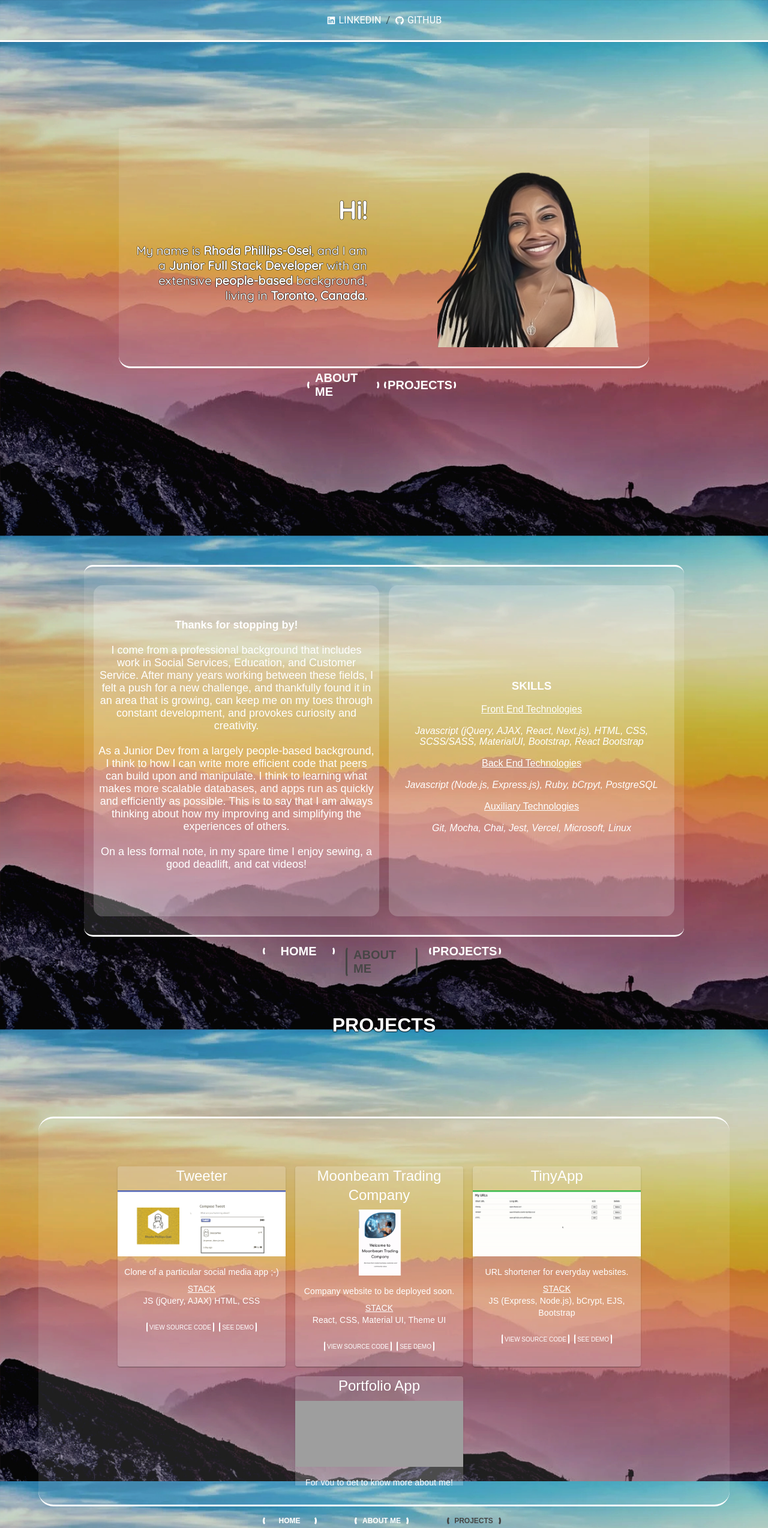
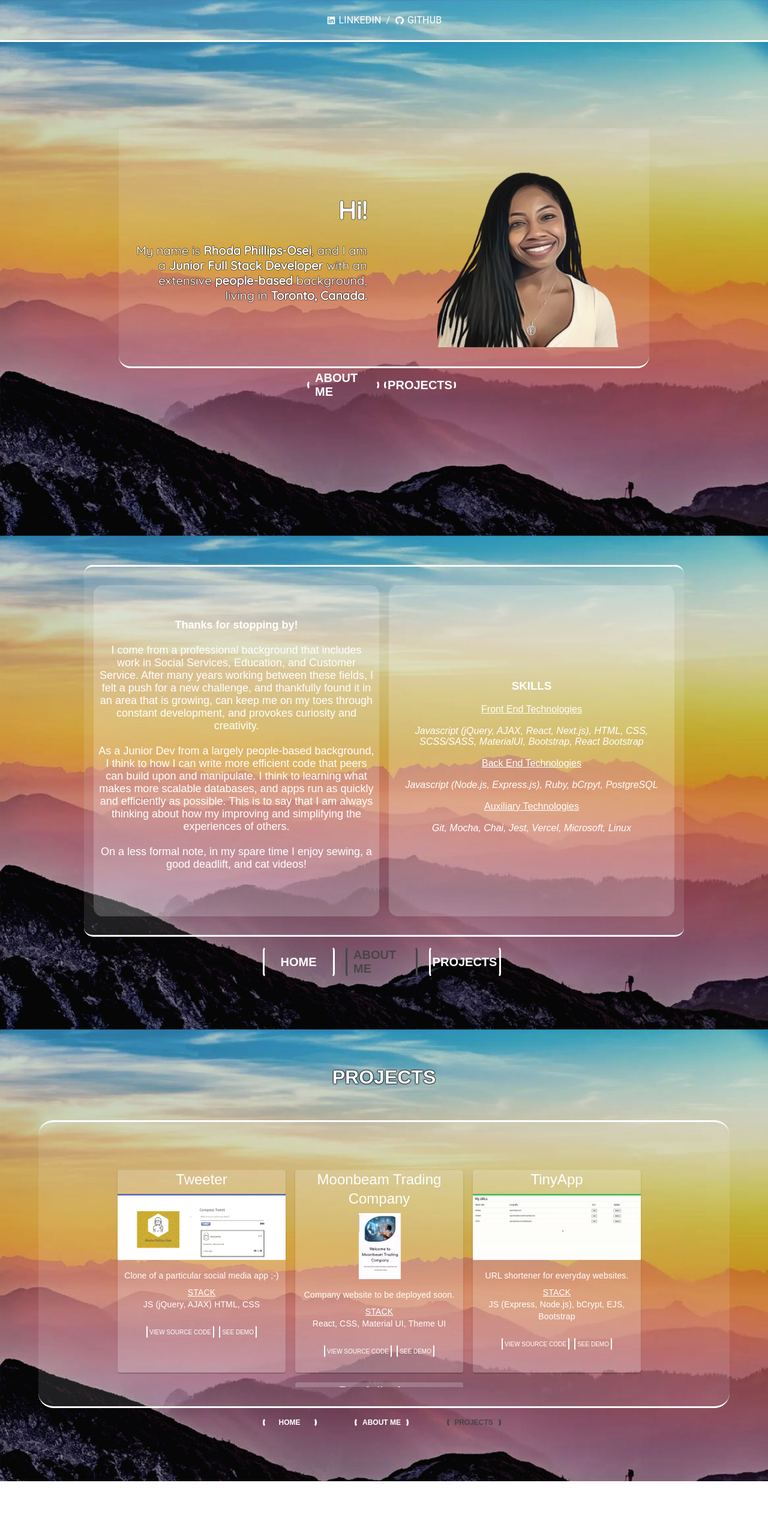
Before and after one commit to rphillipsosei/rhoda-portfolio, a Next.js app: page / in a window 1280 px wide. Shown: the whole page at 60% size. After the commit the page ends 2470 px from the top, so only its background shows below. Built offline with nearby package versions, Linux system fonts and the light colour scheme; grey boxes are pictures that could not be loaded; a web font is replaced by a local one.

Commit message:
about pg positioning

```diff
--- a/components/Nav.js
+++ b/components/Nav.js
@@ -23,7 +23,7 @@ export default function Nav() {
   const handleClose = () => setOpen(false);
   return (
     <div role="presentation" onClick={handleClick} className={styles.iconcontainer}>
-    <Breadcrumbs aria-label="breadcrumb" className={styles.navcontents}>
+    <Breadcrumbs sx={{color: "white"}} aria-label="breadcrumb" className={styles.navcontents}>
     <Link
         underline="hover"
         sx={{ display: 'flex', alignItems: 'center', color:
--- a/components/Projects.js
+++ b/components/Projects.js
@@ -40,7 +40,7 @@ export default function Projects() {
       className={styles.projectscontainer}
       id="projects"
     >
-      <div className={styles.projectcontainer}>
+
          <h1>PROJECTS</h1>
          <div className={styles.projectsbox}>
 
@@ -154,7 +154,7 @@ export default function Projects() {
             <span className={styles.disabledbutton}>PROJECTS</span>
           </div>
         </div>
-      </div>
+
     </motion.div>
   );
 }
--- a/styles/About.module.css
+++ b/styles/About.module.css
@@ -105,7 +105,7 @@ margin-top: 15rem;
   margin-right: 0.5rem;
   /* margin-left: 0.5rem; */
   padding: 0px 10px;
-  height: 1rem;
+  height: 100%;
   /* display: flex; */
   justify-content: center;
   align-items: center;
@@ -311,7 +311,7 @@ margin-top: 15rem;
   .aboutbox {
     height: 520px;
     padding: 0 0.3rem;
-    margin-top: 2rem;
+    margin-top: -3rem;
   }
 
   .aboutbtn {
--- a/styles/Home.module.css
+++ b/styles/Home.module.css
@@ -5,14 +5,15 @@
   font-family: "Darker Grotesque", sans-serif;
   border-radius: 10px;
   color: black;
+  background-color: white;
 }
 
 .modaltitle {
   font-family: "Darker Grotesque", sans-serif;
   text-align: center;
   color: white;
-  font-size: 45px;
-  text-shadow: 0 0 1px salmon, 0 0 2px salmon, 0 0 2px salmon, 0 0 2px salmon;
+  font-size: 35px;
+  /* text-shadow: 0 0 1px salmon, 0 0 2px salmon, 0 0 2px salmon, 0 0 2px salmon; */
 }
 .divcombiner {
   display: flex;
@@ -147,11 +148,12 @@ width: 500px;
   width: 355px;
   justify-content: center;
   display: flex;
-  font-size: 15px;
+  font-size: 20px;
   cursor: pointer;
   height: 40px;
   align-items: center;
   margin-top: 0.5rem;
+
 }
 
 
--- a/styles/Projects.module.css
+++ b/styles/Projects.module.css
@@ -1,4 +1,4 @@
-.projectcontainer {
+.projectscontainer {
   height: 100vh;
   display: flex;
   align-items: center;
@@ -7,15 +7,11 @@
   /* border: 3px solid blue; */
 }
 
-.projectscontents {
-  background-repeat: no-repeat;
-  background-size: cover;
-}
 
 .projectsbox {
 
   margin-top: 2rem;
-  height: 650px;
+  height: 480px;
   width: 1400px;
   display: flex;
   border-radius: 25px;
@@ -31,6 +27,7 @@
 }
 
 .projectscontainer h1 {
+
   text-shadow: 0 0 1px black, 0 0 2px black, 0 0 2px black, 0 0 2px black;
   color: white;
 }
@@ -84,7 +81,6 @@
 .projectbtn {
   display: flex;
   align-items: center;
-  height: 20px;
   border-right: 2px solid white;
   border-left: 2px solid white;
   border-top: 3px solid transparent;
@@ -93,6 +89,7 @@
   color: white;
   cursor: pointer;
   padding: 0.2rem;
+  height: 100%;
 }
 
 .projectbtn:hover {
@@ -156,11 +153,12 @@
 .btnrownav {
   width: 100%;
   display: flex;
-  font-size: 15px;
   cursor: pointer;
   margin-top: 1rem;
   justify-content: center;
   flex-direction: row;
+
+
 }
 
 .projectbtnsnav {
@@ -199,7 +197,7 @@
   }
   .projectsbox {
     width: 90%;
-    margin-top: 7rem;
+    /* margin-top: 7rem; */
   }
 
   .cardrow {
```
